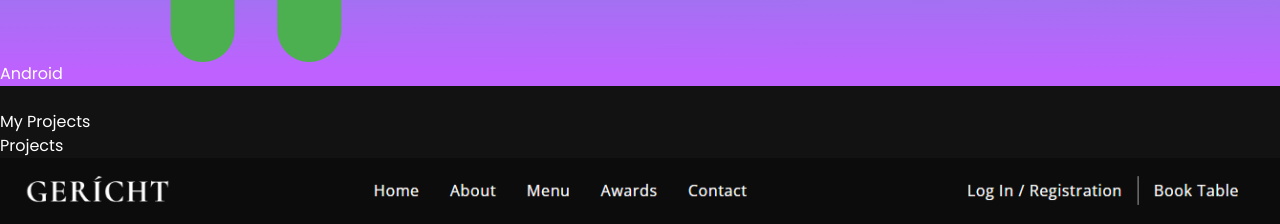
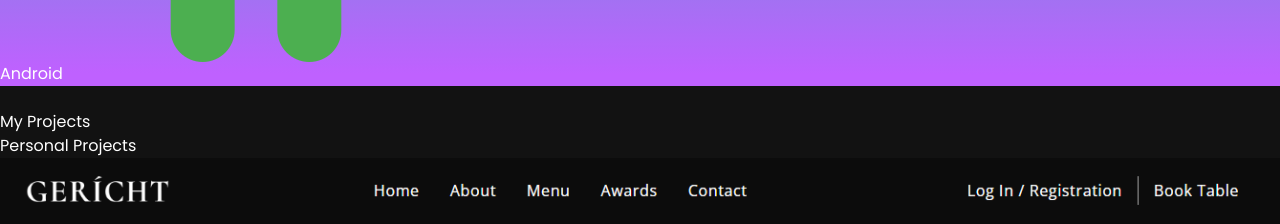
Before and after one commit to mohdfurqan51/Portfolio-Website, a React (Vite) app: page / in a window 1280 px wide. Shown: the part 2500-2724 px from the top of the page. Built offline with nearby package versions, Linux system fonts and the light colour scheme.

Commit message:
Update Works.jsx

```diff
--- a/src/components/Works.jsx
+++ b/src/components/Works.jsx
@@ -64,7 +64,7 @@ const Works = () => {
           My Projects
         </p>
         <h2 className={styles.sectionHeadText}>
-          Projects
+          Personal Projects
         </h2>
       </motion.div>
 
```
